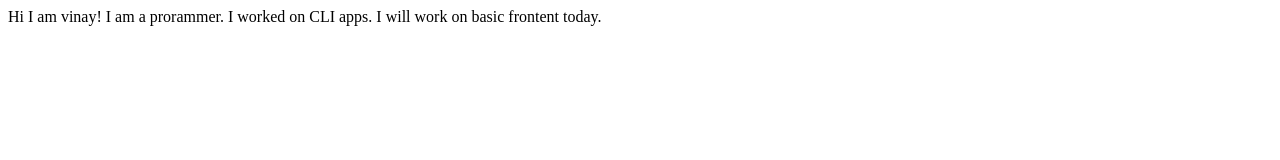
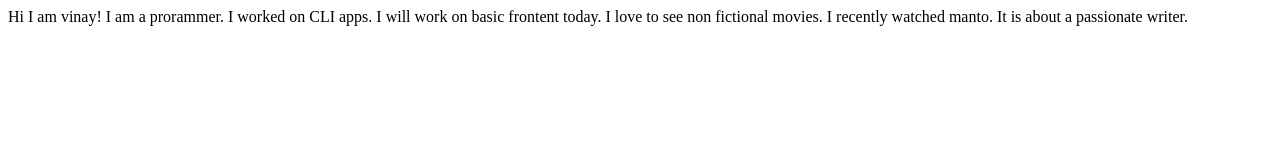
Before and after one commit to vinaykumar050799/vinaywebsite, a plain HTML site: page index.html in a window 1280 px wide. Drawn offline with Linux system fonts and the light colour scheme.

Commit message:
updated my own intrests

```diff
--- a/index.html
+++ b/index.html
@@ -11,5 +11,8 @@
     I am a prorammer.
     I worked on CLI apps.
     I will work on basic frontent today.
+    I love to see non fictional movies.
+    I recently watched manto.
+    It is about a passionate writer.
 </body>
 </html>
```
